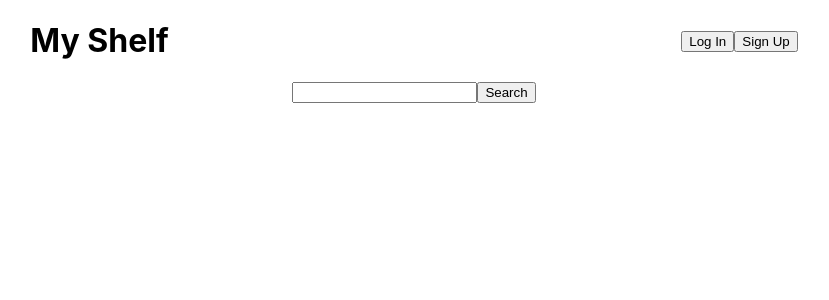
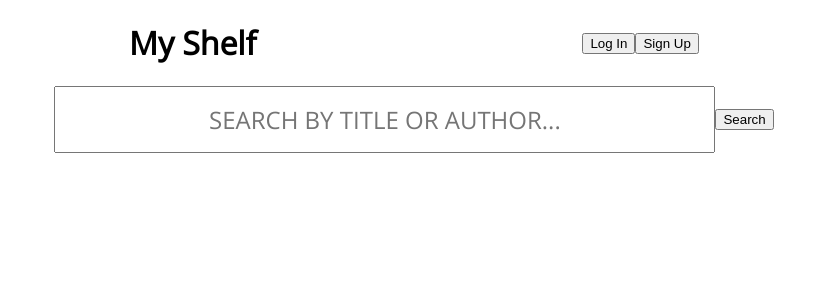
Before and after one commit to AntGNgo/my-shelf, a React (Create React App) app: page / in a window 1280 px wide. Shown: the top 300 px of the page, without its empty margins (226-1055 px from the left). Built offline with nearby package versions, Linux system fonts and the light colour scheme.

Commit message:
Styled layout

```diff
--- a/src/App.css
+++ b/src/App.css
@@ -0,0 +1,13 @@
+@import url('https://fonts.googleapis.com/css2?family=Open+Sans:wght@300;400&display=swap');
+
+body {
+    width: 70%;
+    margin: 0 auto;
+    font-family: 'Open Sans', sans-serif;
+}
+
+.results-container {
+    display: grid;
+    grid-template-columns: 1fr 1fr 1fr;
+    justify-items: center;
+}
--- a/src/App.js
+++ b/src/App.js
@@ -8,21 +8,19 @@ import './App.css';
 const App = () => {
   const [searchList, setSearchList] = useState([])
 
-  const setList = (results) => {
-    setSearchList(results)
-  }
-
   const searchedBooksList = searchList.map((book) => {
     return(
-     <SearchResult bookInfo={book} />
+        <SearchResult bookInfo={book} />
     )
   })
 
   return (
     <div>
       <Navigation />
-      <Search setList={setList} />
-      {searchedBooksList}
+      <Search setSearchList={setSearchList} />
+      <div className="results-container">
+        {searchedBooksList}
+      </div>
     </div>
   )
 }
--- a/src/components/search/Search.js
+++ b/src/components/search/Search.js
@@ -2,7 +2,7 @@ import { useState } from 'react'
 import axios from "axios"
 import './search.css'
 
-const Search = ({ setList }) => {
+const Search = ({ setSearchList }) => {
 
     const [query, setQuery] = useState("")
 
@@ -13,18 +13,17 @@ const Search = ({ setList }) => {
 
     const onSubmit = (e) => {
         e.preventDefault()
-        axios.get(`http://openlibrary.org/search.json?title=${query}`)
+        axios.get(`http://openlibrary.org/search.json?q=${query}`)
         .then((results) => {
             const searchResults = results.data.docs.slice(20)
-            console.log(searchResults)
-            setList(searchResults)
+            setSearchList(searchResults)
         })
 
     }
     return(
         <form onSubmit={onSubmit} className='search'>
-            <input type="text" onChange={onChange}/>
-            <input type="submit" value='Search' />
+            <input type="text" onChange={onChange} className="search__input" placeholder="Search by Title or Author..."/>
+            <input type="submit" value='Search' className="search__submit" />
         </form>
     )
 }
--- a/src/components/search/search.css
+++ b/src/components/search/search.css
@@ -1,4 +1,15 @@
 .search {
     display: flex;
     justify-content: center;
+    align-items: center;
 }
+
+.search__input {
+    width: 70%;
+    text-align: center;
+    padding: 15px;
+    font-family: 'Open Sans', sans-serif;
+    font-weight: 300;
+    font-size: 1.5rem;
+    text-transform: uppercase;
+}
--- a/src/components/searchResult/SearchResult.js
+++ b/src/components/searchResult/SearchResult.js
@@ -1,15 +1,21 @@
 
 const searchResult = ({ bookInfo }) => {
 
+    if(bookInfo.cover_i) {
         return(
             <div>
                 <h1>{bookInfo.title}</h1>
                 <h2>{bookInfo.author_name ? bookInfo.author_name[0] : null}</h2>
                 <p>{bookInfo.first_publish_year ? bookInfo.first_publish_year : null }</p>
 
-            <img src={`http://covers.openlibrary.org/b/isbn/${bookInfo.cover}-L.jpg`} alt={`${bookInfo.title} cover`}/>
+                <img src={`http://covers.openlibrary.org/b/id/${bookInfo.cover_i}-M.jpg`} alt={`${bookInfo.title} cover`} width="200px" />
           </div>
         )
+    } else {
+        return (
+            null
+        )
+    }
 }
 
 export default searchResult
```
Lines whose indentation alone changed are shown as unchanged.
